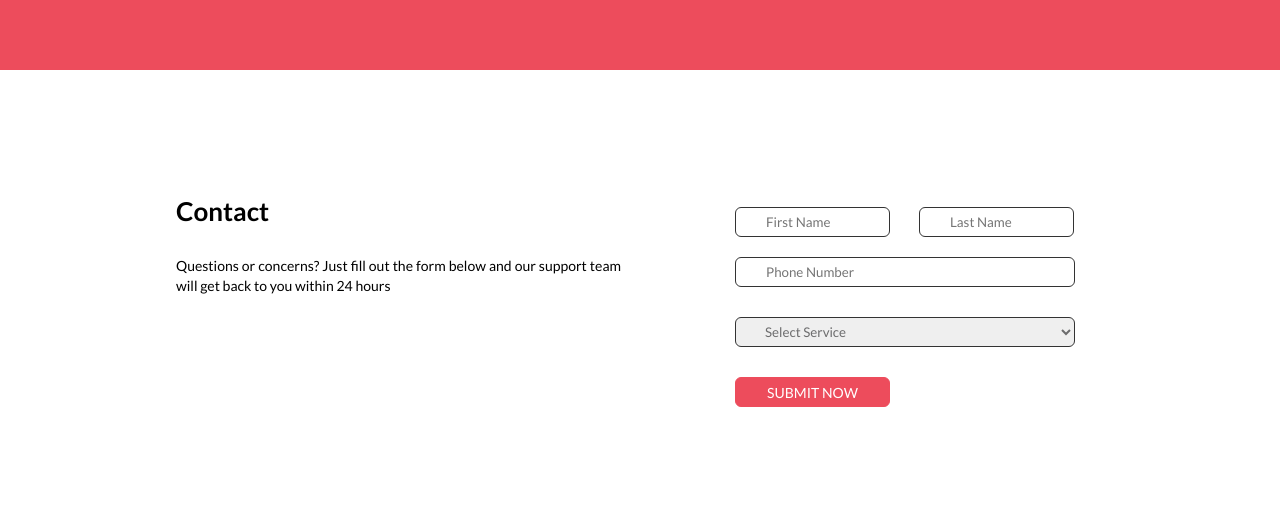
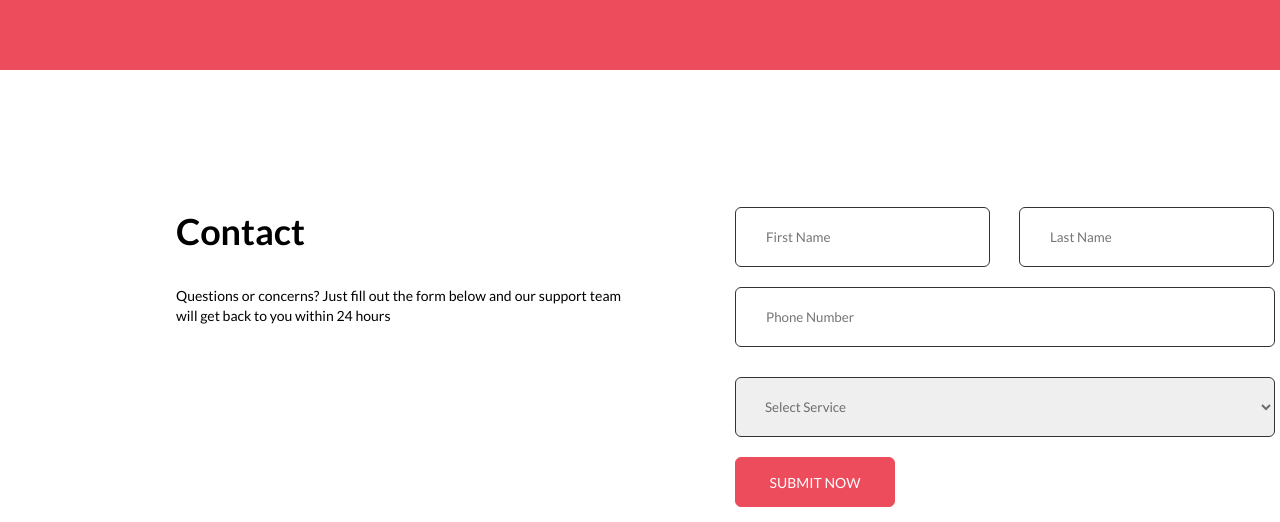
Before and after one commit to Roman-Sam/HW-5-block, a plain HTML site: page index.html in a window 1280 px wide. Shown: the part 430-952 px from the top of the page. Drawn offline with Linux system fonts and the light colour scheme.

Commit message:
HW-5-block

```diff
--- a/style.css
+++ b/style.css
@@ -109,18 +109,18 @@
         .contact-text h1 {
         position: relative;
         left: 176px;
-        top: 110px;
+        top: 130px;
         font-family: "Lato";
         font-style: normal;
         font-weight: 600;
-        font-size: 26px;
+        font-size: 36px;
         line-height: 43px;
         color: #000000;
     }
         .contact-text p {
         position: relative;
         left: 176px;
-        top: 133px;
+        top: 163px;
         font-family: "Lato";
         font-style: normal;
         font-weight: normal;
@@ -139,8 +139,8 @@
     }
         .input1 {
         position: relative;
-        width: 155px;
-        height: 30px;
+        width: 255px;
+        height: 60px;
         color: rgba(19, 39, 67, 0.5);
         padding-left: 30px;
         font-family: "Lato";
@@ -152,8 +152,8 @@
     }
         .input2 {
         position: relative;
-        width: 155px;
-        height: 30px;
+        width: 255px;
+        height: 60px;
         color: rgba(19, 39, 67, 0.5);
         padding-left: 30px;
         font-family: "Lato";
@@ -164,8 +164,8 @@
     }
         .input3 {
         position: relative;
-        width: 340px;
-        height: 30px;
+        width: 540px;
+        height: 60px;
         color: rgba(19, 39, 67, 0.5);
         padding-left: 30px;
         font-family: "Lato";
@@ -176,8 +176,8 @@
     }
         .select {
         position: relative;
-        width: 340px;
-        height: 30px;
+        width: 540px;
+        height: 60px;
         padding-left: 25px;
         border: 1px solid #333333;
         border-radius: 6px;
@@ -186,12 +186,12 @@
         font-weight: normal;
         line-height: 19px;
         color: rgba(28, 28, 29, 0.618);
-        margin-bottom: 20px;
+        margin-bottom: 10px;
     }
         .button1 {
         position: relative;
-        width: 155px;
-        height: 30px;
+        width: 160px;
+        height: 50px;
 
         font-family: "Lato";
         font-style: normal;
@@ -215,10 +215,12 @@
     background: #FAFAFA;
     display: inline-block;
     vertical-align: top;
+
 }
         .footer div {
     display: inline-block;
     vertical-align: top;
+    margin-top: 45px;
     }
         .address {
     position: relative;
@@ -264,6 +266,7 @@
         line-height: 160%;
         text-transform: capitalize;
         color: #000000;
+        list-style: none;
         }
         .touch {
         position: relative;
```
